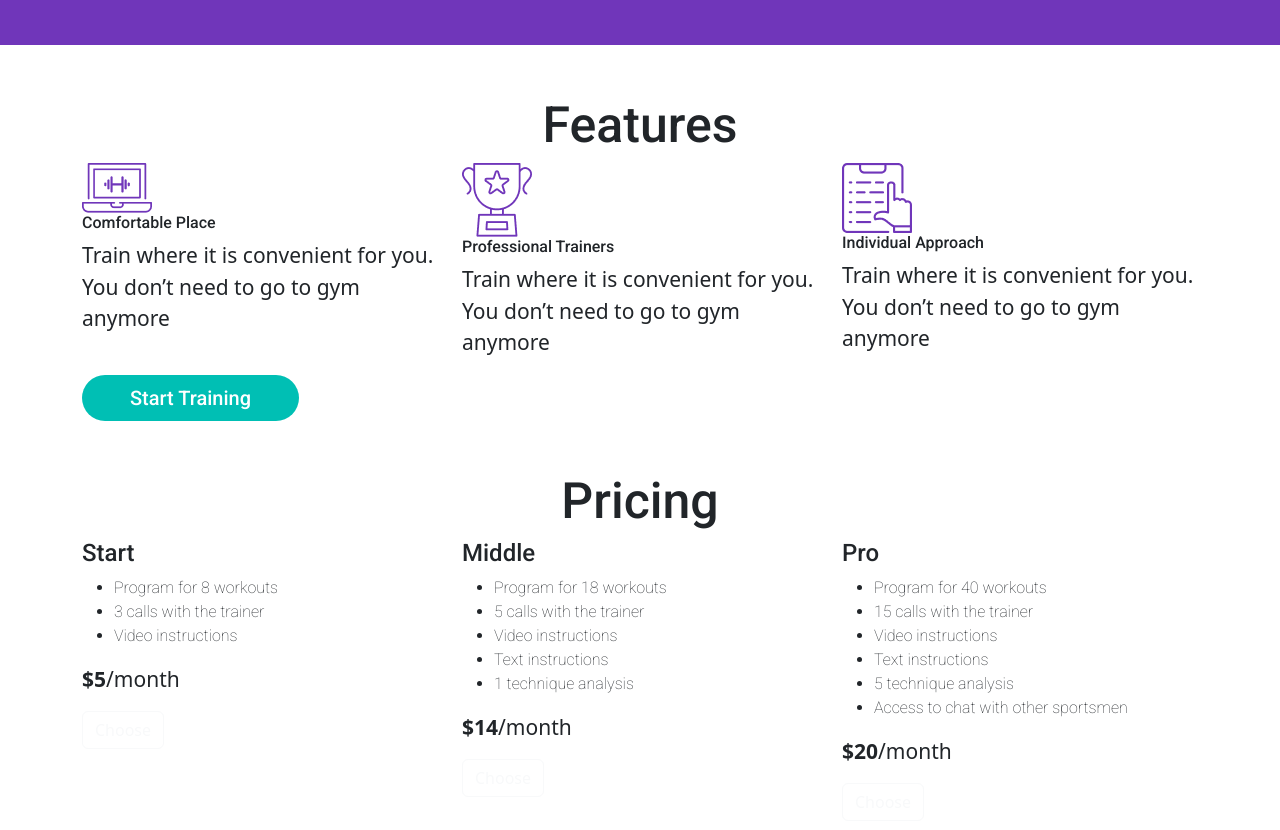
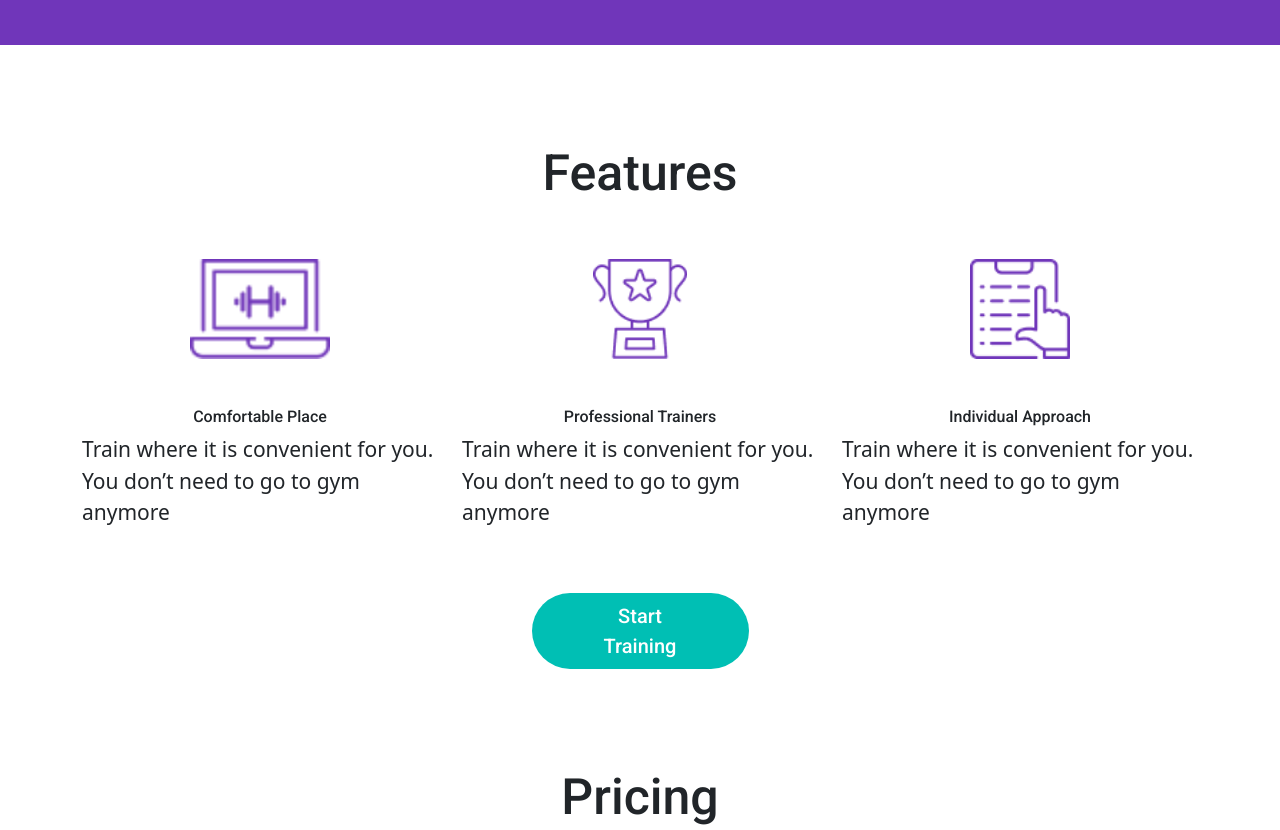
Before and after one commit to NouriHicham/EX2Bootstrap_NouriChahidHicham, a website built with Vite: page index.html in a window 1280 px wide. Shown: the part 1796-2626 px from the top of the page. Built offline with nearby package versions, Linux system fonts and the light colour scheme.

Commit message:
section features terminada

```diff
--- a/index.html
+++ b/index.html
@@ -92,26 +92,27 @@
       </section>
 
       <section class="container-fluid">
-         <div class="container sections">
-            <h2 class="text-center">Features</h2>
+         <div class="container sections d-flex flex-column">
+            <h2 class="text-center pt-5 pb-5">Features</h2>
             <div class="row">
                <div class="col">
-                  <img src="img/pc.png" alt="pc">
-                  <h6>Comfortable Place</h6>
+                  <div class="icon-feature"><img src="img/pc.png" alt="pc"></div>
+                  <h6 class="text-center pt-5">Comfortable Place</h6>
                   <p>Train where it is convenient for you. You don’t need to go to gym anymore</p>
                </div>
                <div class="col">
-                  <img src="img/copa.png" alt="copa">
-                  <h6>Professional Trainers</h6>
+                  <div class="icon-feature"><img src="img/copa.png" alt="copa"></div>
+                  <h6 class="text-center pt-5">Professional Trainers</h6>
                   <p>Train where it is convenient for you. You don’t need to go to gym anymore</p>
                </div>
                <div class="col">
-                  <img src="img/study.png" alt="estudia">
-                  <h6>Individual Approach</h6>
+                  <div class="icon-feature"><img src="img/study.png" alt="study"></div>
+                  <h6 class="text-center pt-5">Individual Approach</h6>
                   <p>Train where it is convenient for you. You don’t need to go to gym anymore</p>
                </div>
             </div>
-            <button type="button" class="btn btn-primary border border-0 rounded-pill py-2 px-5">Start Training</button>
+            <button type="button" class="btn btn-primary border border-0 rounded-pill py-2 px-5 mt-5 mb-5 m-auto" style="width: 217px;">Start Training</button>
+
          </div>
       </section>
 
--- a/styles/custom.scss
+++ b/styles/custom.scss
@@ -66,3 +66,14 @@ section{
 .arrow{
    max-width: 15px;
 }
+
+.icon-feature{
+   margin: auto;
+   height: 100px;
+   width: 150px;
+   text-align: center;
+   img{
+      height: 100%;
+
+   }
+}
```
Also changed, not shown: styles/custom.css, 1 other file.
